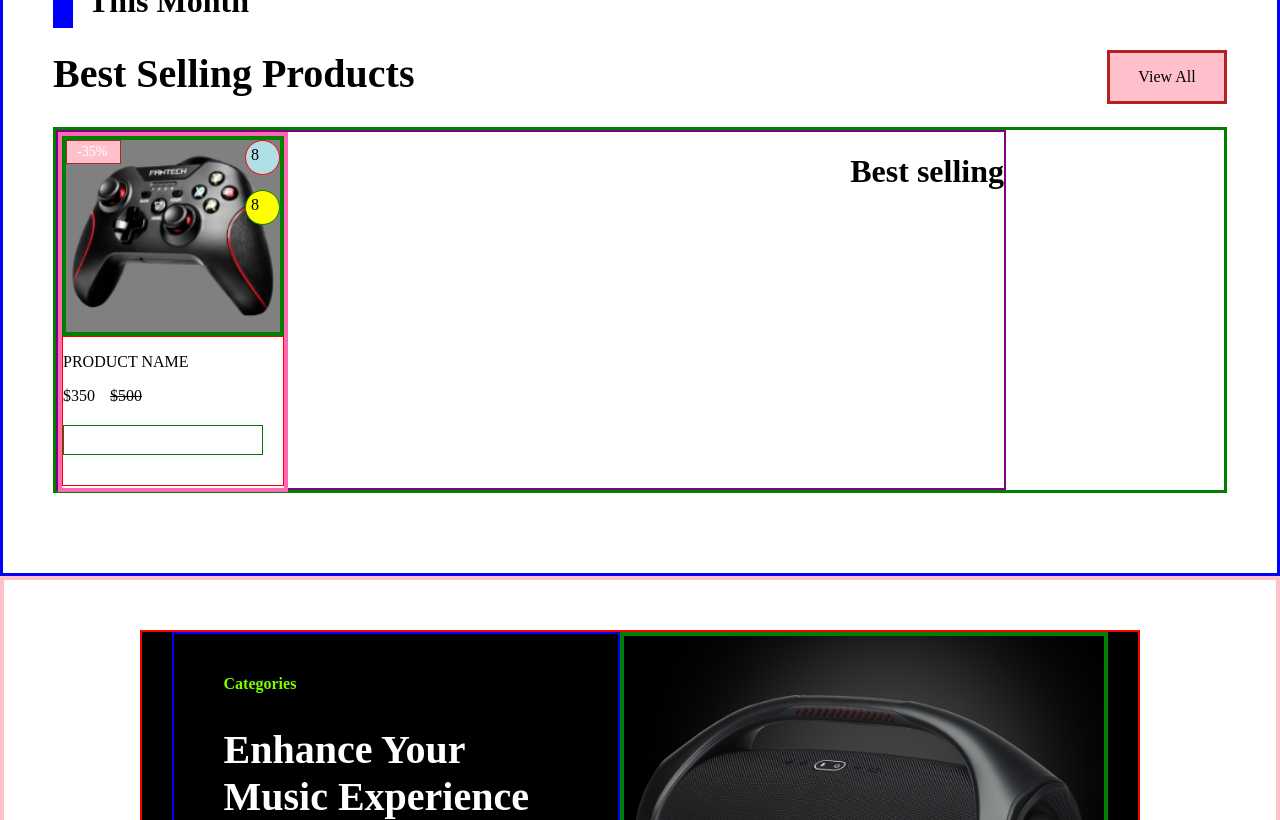
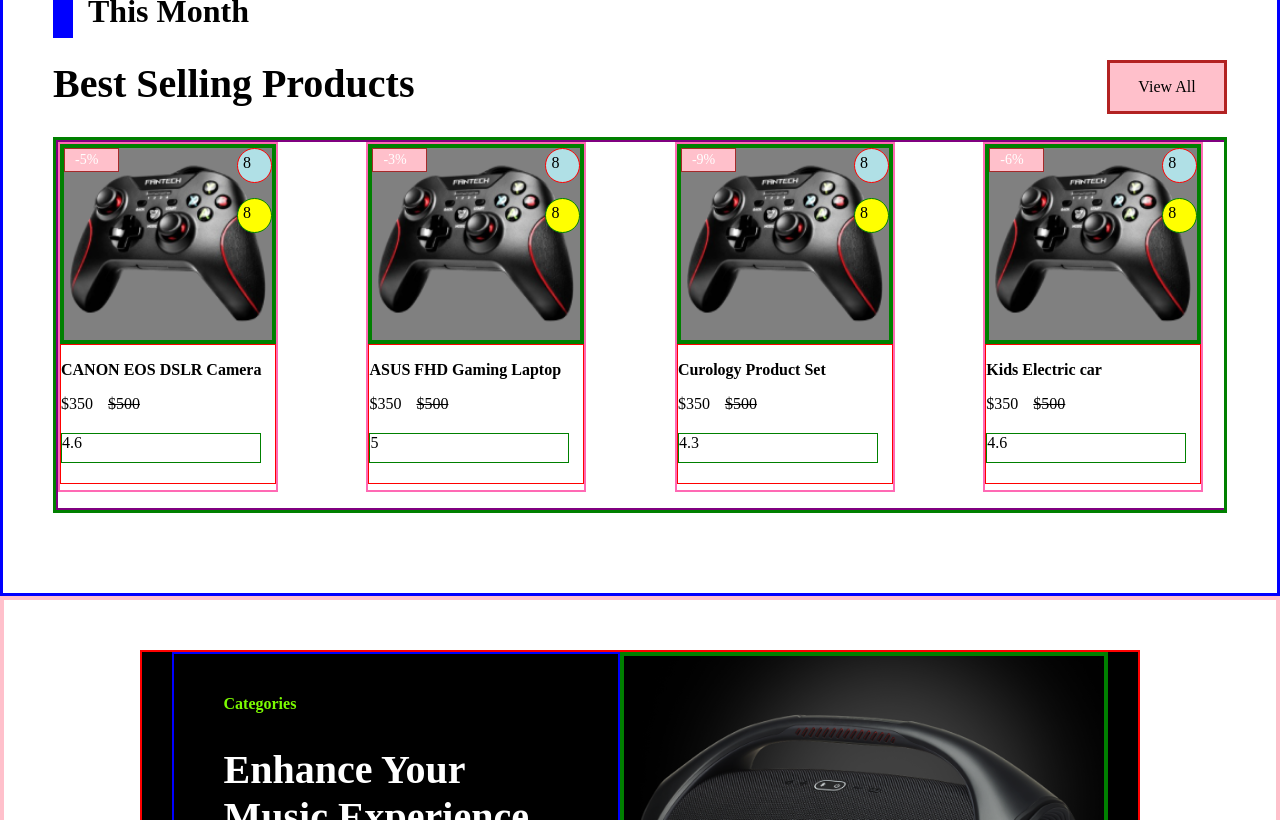
Before and after one commit to olatunji-20/exclusive, a Vue app: page / in a window 1280 px wide. Shown: the part 1980-2800 px from the top of the page. Built offline with nearby package versions, Linux system fonts and the light colour scheme; data requests are answered from the project's data file.

Commit message:
fetched display products with axios

```diff
--- a/data/db.json
+++ b/data/db.json
@@ -5,70 +5,80 @@
             "productName": "CANON EOS DSLR Camera",
             "price": 360,
             "rating": 4.6,
-            "productImage": "../rnug"
+            "discount": 5,
+            "productImage": "/img/pad.png"
         },
         {
             "id": 2,
             "productName": "ASUS FHD Gaming Laptop",
             "price": 700,
             "rating": 5,
-            "productImage": "../rnug"
+            "discount": 3,
+            "productImage": "/img/pad.png"
         },
         {
             "id": 3,
             "productName": "Curology Product Set",
             "price": 500,
             "rating": 4.3,
-            "productImage": "../rnug"
+            "discount": 9,
+            "productImage": "/img/pad.png"
         },
         {
             "id": 4,
             "productName": "Kids Electric car",
             "price": 950,
             "rating": 4.6,
-            "productImage": "../rnug"
+            "discount": 6,
+            "productImage": "/img/pad.png"
         },
         {
             "id": 5,
             "productName": "Jr. Zoom Soccer Cleats",
             "price": 1180,
             "rating": 5,
-            "productImage": "../rnug"
+            "discount": 5,
+            "productImage": "/img/pad.png"
         },
         {
             "id": 6,
             "productName": "GP11 Shooter USB Gamepad",
             "price": 650,
             "rating": 3.7,
-            "productImage": "../rnug"
+            "discount": 2,
+            "productImage": "/img/pad.png"
         },
         {
             "id": 7,
             "productName": "Quilted Satin Jacket",
             "price": 240,
             "rating": 4.1,
-            "productImage": "../rnug"
+            "discount": 0,
+            "productImage": "/img/pad.png"
         },
         {
             "id": 8,
             "productName": "RGB Liquid CPU Cooler",
             "price": 180,
             "rating": 4.7,
-            "productImage": "../rnug"
+            "discount": 2,
+            "productImage": "/img/pad.png"
         },
         {
             "id": 9,
             "productName": "Small Bookshelf",
             "price": 250,
             "rating": 4.5,
-            "productImage": "../rnug"
+            "discount": 8,
+            "productImage": "/img/pad.png"
         },
         {
             "id": 10,
             "productName": "AK-900 Wired Keyboard",
             "price": 150,
             "rating": 5,
-            "productImage": "../rnug"
+            "discount": 5,
+            "productImage": "/img/pad.png"
         }
     ]
 }
--- a/package.json
+++ b/package.json
@@ -9,6 +9,7 @@
     "backend": "json-server --watch ./data/db.json --port 5000"
   },
   "dependencies": {
+    "axios": "^1.6.1",
     "json-server": "^0.17.4",
     "pinia": "^2.1.7",
     "tailwindcss": "^3.3.3",
--- a/src/components/BestSelling.vue
+++ b/src/components/BestSelling.vue
@@ -1,14 +1,22 @@
 <template>
     <div class="flash">
-      <Card />
-      <h1>Best selling</h1>
+      <Card :displayProducts="productStore.products" />
     </div>
   </template>
 
   <script>
+  import { useProductStore } from '../stores/productStore';
   import Card from './Card.vue'
   export default {
       name: 'BestSelling',
+      setup() {
+        const productStore = useProductStore();
+        productStore.getProducts();
+
+        return {
+          productStore
+        }
+      },
       components: {
         Card
       }
@@ -18,8 +26,8 @@
   <style scoped>
   .flash {
       border: 2px solid purple;
-      width: 950px;
-      height: 360px;
+      width: 3000px;
+      height: 370px;
       display: flex;
       flex-direction: row;
       flex-wrap: nowrap;
--- a/src/components/Card.vue
+++ b/src/components/Card.vue
@@ -1,34 +1,38 @@
 <template>
-  <div class="product-card">
+  <div v-for="p in displayProducts" :key="p.id" class="product-card">
     <div class="image">
-        <div class="discount">-35%</div>
+        <div class="discount">-{{ p.discount }}%</div>
         <div class="fave">8</div>
         <div class="watch">8</div>
-        <img src="/img/pad.png" class="p-img" />
+        <img :src="p.productImage" class="p-img" />
         <div class="add">ADD TO CART</div>
     </div>
-
     <div class="details">
-        <p>PRODUCT NAME</p>
+        <p style="font-weight: bold"> {{ p.productName }} </p>
         <p style="display: inline; line-height: 10px">$350</p>
         <p style="display: inline; margin-left: 15px; text-decoration: line-through;">$500</p>
-        <div class="star"></div>
+        <div class="star">{{ p.rating }}</div>
     </div>
-
   </div>
 </template>
 
 <script>
 export default {
+    name: 'Card',
+    setup() {
 
+    },
+    props: {
+        displayProducts: Array
+    }
 }
 </script>
 
 <style scoped>
 .product-card {
-    border: 4px solid hotpink;
-    width: 230px;
-    height: 360px;
+    border: 2px solid hotpink;
+    width: 220px;
+    height: 350px;
     cursor: pointer;
 }
 .image {
@@ -93,7 +97,7 @@
 .details {
     border: 1px solid red;
     width: 100%;
-    height: 150px;
+    height: 140px;
 }
 .star {
     border: 1px solid green;
--- a/src/components/Explore.vue
+++ b/src/components/Explore.vue
@@ -1,17 +1,26 @@
 <template>
     <div class="flash">
-      <Card />
-      <h1>explore</h1>
+      <Card :displayProducts="productStore.products" />
     </div>
   </template>
 
   <script>
-  import Card from './Card.vue'
+  import { useProductStore } from '../stores/productStore';
+  import Card from './Card.vue';
+
   export default {
       name: 'Explore',
-      components: {
-        Card
+      setup() {
+      const productStore = useProductStore();
+      productStore.getProducts();
+
+      return {
+        productStore
       }
+    },
+    components: {
+       Card
+    }
   }
   </script>
 
@@ -22,8 +31,8 @@
       height: 100%;
       display: flex;
       flex-direction: row;
-      flex-wrap: nowrap;
-      justify-content: space-between;
+      flex-wrap: wrap;
+      justify-content: space-around;
 
   }
   .card {
--- a/src/components/FlashSales.vue
+++ b/src/components/FlashSales.vue
@@ -1,13 +1,23 @@
 <template>
   <div class="flash">
-    <Card />
+    <Card :displayProducts="productStore.products" />
   </div>
 </template>
 
 <script>
+import { useProductStore } from '../stores/productStore';
 import Card from './Card.vue'
+
 export default {
     name: 'FlashSales',
+    setup() {
+      const productStore = useProductStore();
+      productStore.getProducts();
+
+      return {
+        productStore
+      }
+    },
     components: {
       Card
     }
@@ -17,8 +27,8 @@
 <style scoped>
 .flash {
     border: 2px solid purple;
-    width: 950px;
-    height: 360px;
+    width: 3000px;
+    height: 370px;
     display: flex;
     flex-direction: row;
     flex-wrap: nowrap;
--- a/src/components/FootBar.vue
+++ b/src/components/FootBar.vue
@@ -34,7 +34,7 @@
         <p style="font-size: 13px">Save $3 with app new user only.</p>
         <div class="app">
             <div class="qr">
-                <!-- <img src="/img/qrcode.svg" class="p-img" /> -->
+                <!-- <img src="/img/qrcode.svg" class="p-img2" /> -->
             </div>
             <div class="playstore1"></div>
             <div class="playstore2"></div>
@@ -110,7 +110,7 @@
     border: 2px solid blue;
     grid-area: qr;
 }
-.p-img {
+.p-img2 {
     width: 100%;
     height: 100%;
     object-fit: cover;
--- a/src/components/Month.vue
+++ b/src/components/Month.vue
@@ -55,5 +55,6 @@
     width: 100%;
     height: auto;
     margin: 30px auto;
+    overflow: auto;
   }
   </style>
--- a/src/components/Todays.vue
+++ b/src/components/Todays.vue
@@ -75,6 +75,7 @@
   width: 100%;
   height: auto;
   margin: 30px auto;
+  overflow: auto;
 }
 .view {
   border: 1px solid blue;
--- a/src/main.js
+++ b/src/main.js
@@ -1,11 +1,14 @@
 // import './assets/main.css'
 
 import { createApp } from 'vue'
+import { createPinia } from 'pinia'
+
 import App from './App.vue'
 import router from './router'
 
 const app = createApp(App)
 
+app.use(createPinia())
 app.use(router)
 
 app.mount('#app')
--- a/src/stores/productStore.js
+++ b/src/stores/productStore.js
@@ -1,5 +1,20 @@
 import { defineStore } from "pinia";
+import axios from 'axios'
 
 export const useProductStore = defineStore('productStore', {
-
+    state: () => {
+        return {
+            products: []
+        }
+    },
+    actions: {
+        async getProducts() {
+            try {
+                const res = await axios.get("http://localhost:5000/products");
+                this.products = res.data;
+            } catch (err) {
+                console.log("ERROR IN FECTHING PRODUCTS", err);
+            }
+            },
+    }
 })
```
Also changed, not shown: 1 other file (tests, documents, lock files or other folders). Lines whose indentation alone changed are shown as unchanged.
